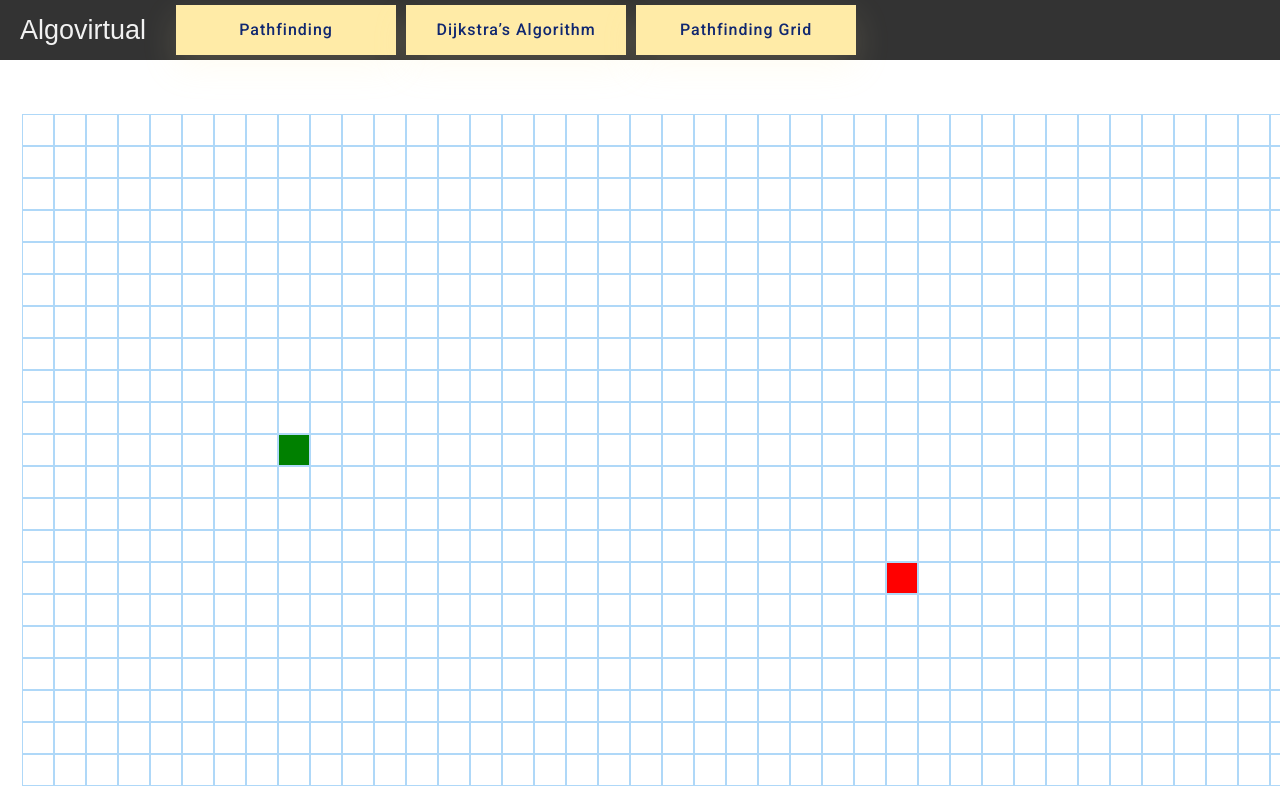
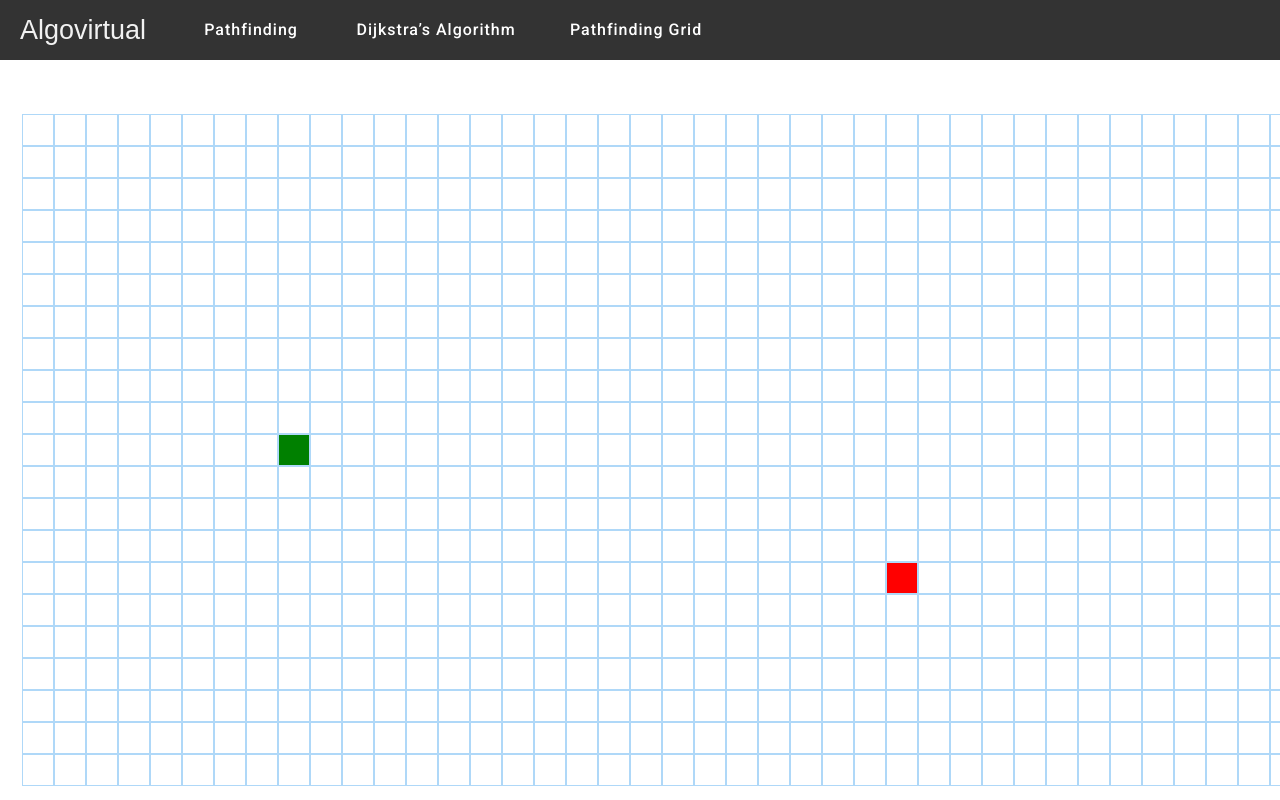
Before and after one commit to seydobassam/algovisual, a Vue app: page / in a window 1280 px wide. Built offline with nearby package versions, Linux system fonts and the light colour scheme.

Commit message:
made dropdown more customaitable

```diff
--- a/src/views/toolbar.vue
+++ b/src/views/toolbar.vue
@@ -7,18 +7,21 @@
         @select="setAlgoType($event)"
         :title="selectedAlgoType.name"
         :selections="algorithmsTypes"
+        :width="'150px'"
       />
       <Dropdown
         class="dropdown"
         @select="setAlgo($event)"
         :title="selectedAlgo.name"
         :selections="selectedAlgoType.algorithms"
+        :width="'200px'"
       />
       <Dropdown
         class="dropdown"
         @select="setView($event)"
         :title="selectedView.name"
         :selections="selectedAlgoType.virtualViews"
+        :width="'180px'"
       />
     </div>
   </div>
--- a/src/widgets/dropdown.vue
+++ b/src/widgets/dropdown.vue
@@ -7,7 +7,7 @@
         type="checkbox"
         name="dropdown"
       />
-      <label @click="onDropdown()" class="for-dropdown" for="dropdown">
+      <label @click="onDropdown()" class="for-dropdown" for="dropdown" v-bind:class="{'hover': isChecked}">
         <div>{{ title }}</div>
         <i class="uil uil-arrow-down"></i>
       </label>
@@ -42,16 +42,15 @@ export default {
       type: [Object],
       required: true,
     },
+    width: {
+      type: String,
+      default: "160px",
+    }
   },
   emits: ["select"],
   setup(props) {
-    const {
-      dropdownState,
-      setSelectedId,
-      onDropdown,
-      hideDropdown,
-      onSelect,
-    } = dropdown();
+    const { dropdownState, setSelectedId, onDropdown, hideDropdown, onSelect } =
+      dropdown();
 
     watch(
       () => props.selections,
@@ -116,7 +115,7 @@ export default {
   width: 46px;
   height: 46px;
   cursor: pointer;
-  transition: all 200ms linear;
+  transition: all 100ms linear;
   box-shadow: 0 0 25px rgba(255, 235, 167, 0.45);
 }
 .dark-light:checked + label {
@@ -195,7 +194,7 @@ export default {
   line-height: 2;
   height: 50px;
   transition: all 200ms linear;
-  width: 220px;
+  width: v-bind(width);
   letter-spacing: 1px;
   display: -webkit-inline-flex;
   display: -ms-inline-flexbox;
@@ -211,11 +210,18 @@ export default {
   -ms-flex-pack: center;
   text-align: center;
   border: none;
+  cursor: pointer;
+}
+
+.dropdown:not(:checked) + label {
+  color: white;
+}
+
+.hover {
   background-color: #ffeba7;
-  cursor: pointer;
   color: #102770;
-  box-shadow: 0 12px 35px 0 rgba(255, 235, 167, 0.15);
 }
+
 .dark-light:checked ~ .sec-center .for-dropdown {
   background-color: #102770;
   color: #ffeba7;
@@ -229,7 +235,7 @@ export default {
   background-color: #111;
   top: 60px;
   left: 0;
-  width: max-content;;
+  width: max-content;
   border-radius: 4px;
   display: flex;
   flex-direction: column;
@@ -240,6 +246,7 @@ export default {
   transform: translateY(-15px);
   transition: all 200ms linear;
 }
+
 .section-display {
   opacity: 1;
   pointer-events: auto;
```
